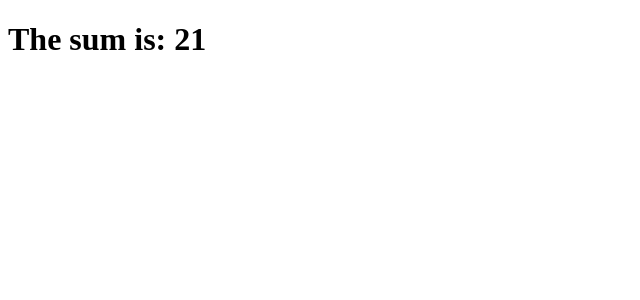
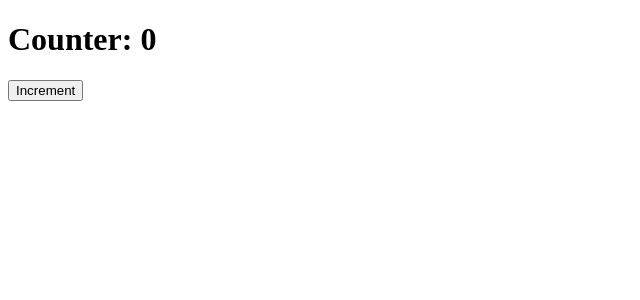
Before and after one commit to TizianoForte/React-Exercise, a React (Create React App) app: page / in a window 1280 px wide. Shown: the top 300 px of the page, without its empty margins (0-640 px from the left). Built offline with nearby package versions, Linux system fonts and the light colour scheme.

Commit message:
useState-01

```diff
--- a/public/index.html
+++ b/public/index.html
@@ -24,7 +24,7 @@
       work correctly both with client-side routing and a non-root public URL.
       Learn how to configure a non-root public URL by running `npm run build`.
     -->
-    <title>Component</title>
+    <title>useState</title>
   </head>
   <body>
     <noscript>You need to enable JavaScript to run this app.</noscript>
--- a/src/App.js
+++ b/src/App.js
@@ -1,12 +1,13 @@
 import React from "react";
-import Sum from "./Sum";
+import { ClickCounter } from "./ClickCounter";
+
 
 
 class App extends React.Component {
 
 	render() {
 		return (
-      <Sum/>
+      <ClickCounter incrementBy={20}/>
     )
 }
 }
--- /dev/null
+++ b/src/ClickCounter.js
@@ -0,0 +1,22 @@
+import React,{useState} from "react";
+
+
+
+export function ClickCounter({initialCounter = 0, incrementBy = 1}) {
+    const [counter, setCounter] = useState (initialCounter);
+
+
+   function handleCounterIncrement() {
+      setCounter(c=> c+ incrementBy)
+    }
+
+
+        return (
+            <>
+                <h1>Counter: {counter}</h1>
+                <button onClick={handleCounterIncrement}>Increment</button>
+            </>
+        )
+
+
+}
--- a/src/Sum.js
+++ /dev/null
@@ -1,14 +0,0 @@
-import React from "react";
-
-export function Sum({numbers=[11,6,4]}) {
-    return (
-        <h1>
-            The sum is: {numbers.reduce((tot, current) => {
-                return tot + current;
-            }, 0)
-    }
-        </h1>
-    )
-}
-
-export default Sum
```
